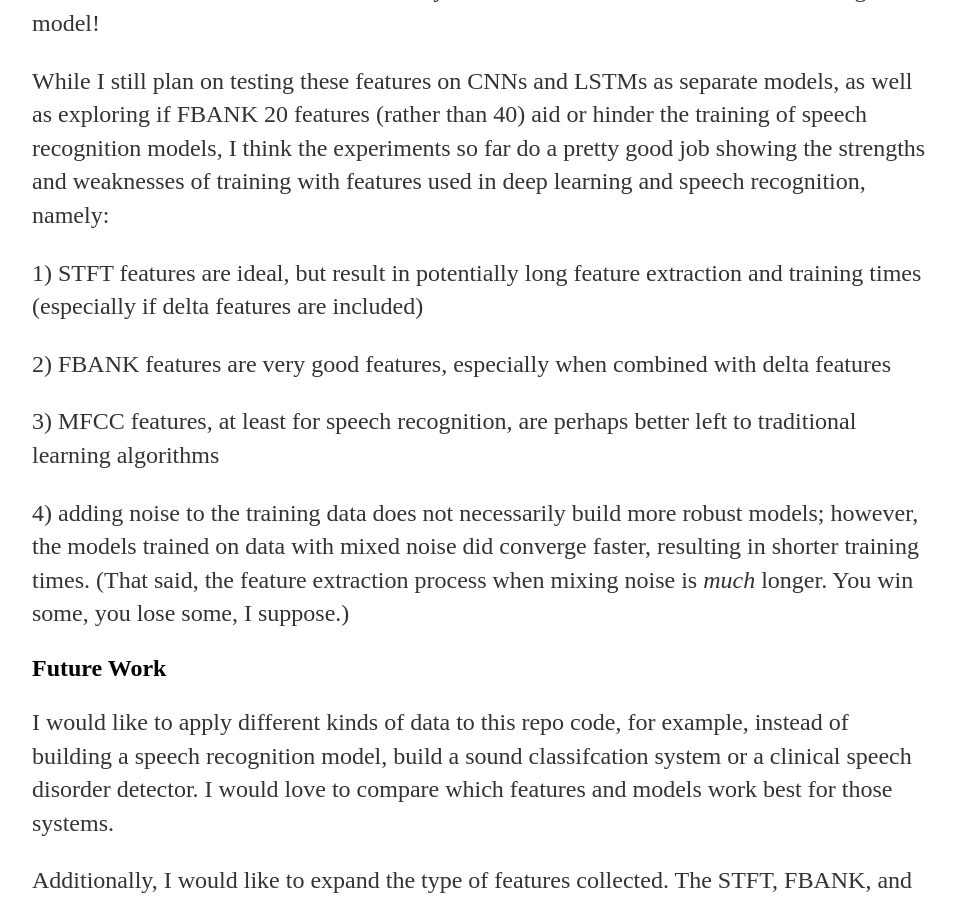
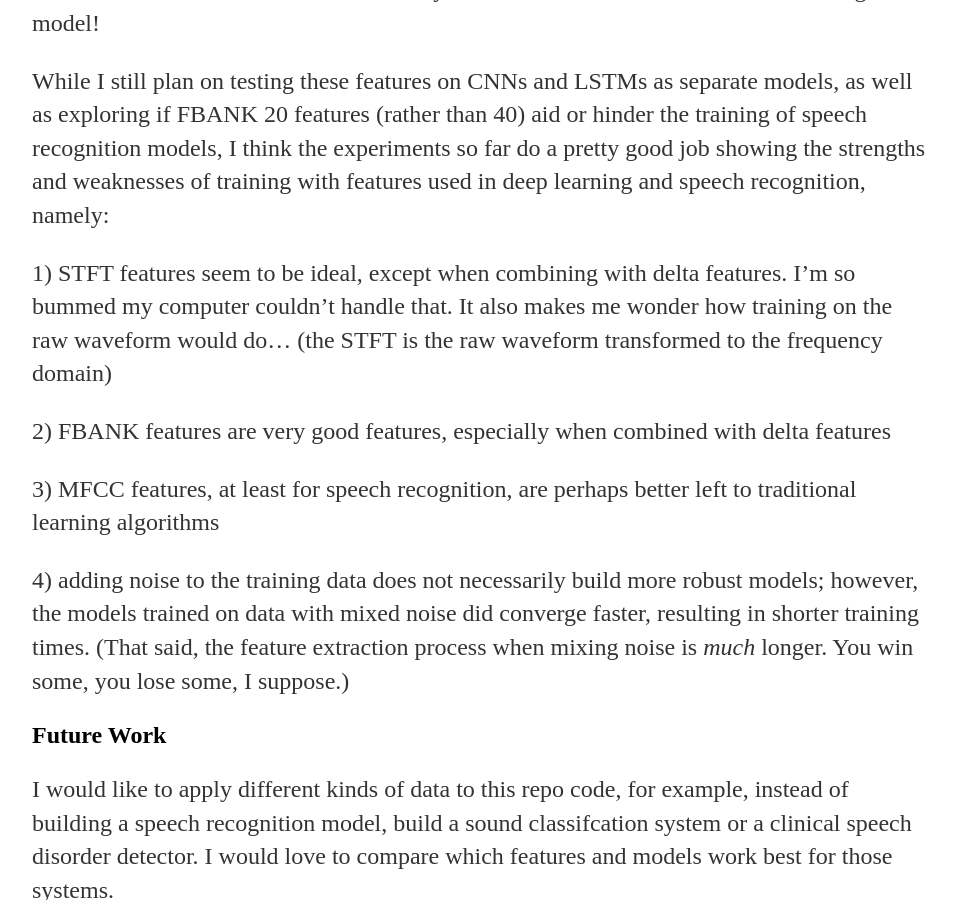
Before and after one commit to a-n-rose/a-n-rose.github.io, a Jekyll site: the page built from _posts/2019-02-17-comparing-features-and-models-deep-learning-and-speech.md, in a window 1280 px wide and 900 px high, scrolled down 5629 px. Shown: the whole window, without its empty margins (160-1116 px from the left). Built offline with Jekyll 4.4.1, drawn with Linux system fonts in a browser that asks for light colours.

Commit message:
added to clarification of STFT

```diff
--- a/_posts/2019-02-17-comparing-features-and-models-deep-learning-and-speech.md
+++ b/_posts/2019-02-17-comparing-features-and-models-deep-learning-and-speech.md
@@ -109,7 +109,7 @@ Lastly, it does seem that the least filtered features work the best, at least fo
 
 While I still plan on testing these features on CNNs and LSTMs as separate models, as well as exploring if FBANK 20 features (rather than 40) aid or hinder the training of speech recognition models, I think the experiments so far do a pretty good job showing the strengths and weaknesses of training with features used in deep learning and speech recognition, namely:
 
-1) STFT features are ideal, but result in potentially long feature extraction and training times (especially if delta features are included)
+1) STFT features seem to be ideal, except when combining with delta features. I'm so bummed my computer couldn't handle that. It also makes me wonder how training on the raw waveform would do... (the STFT is the raw waveform transformed to the frequency domain)
 
 2) FBANK features are very good features, especially when combined with delta features
 
```
